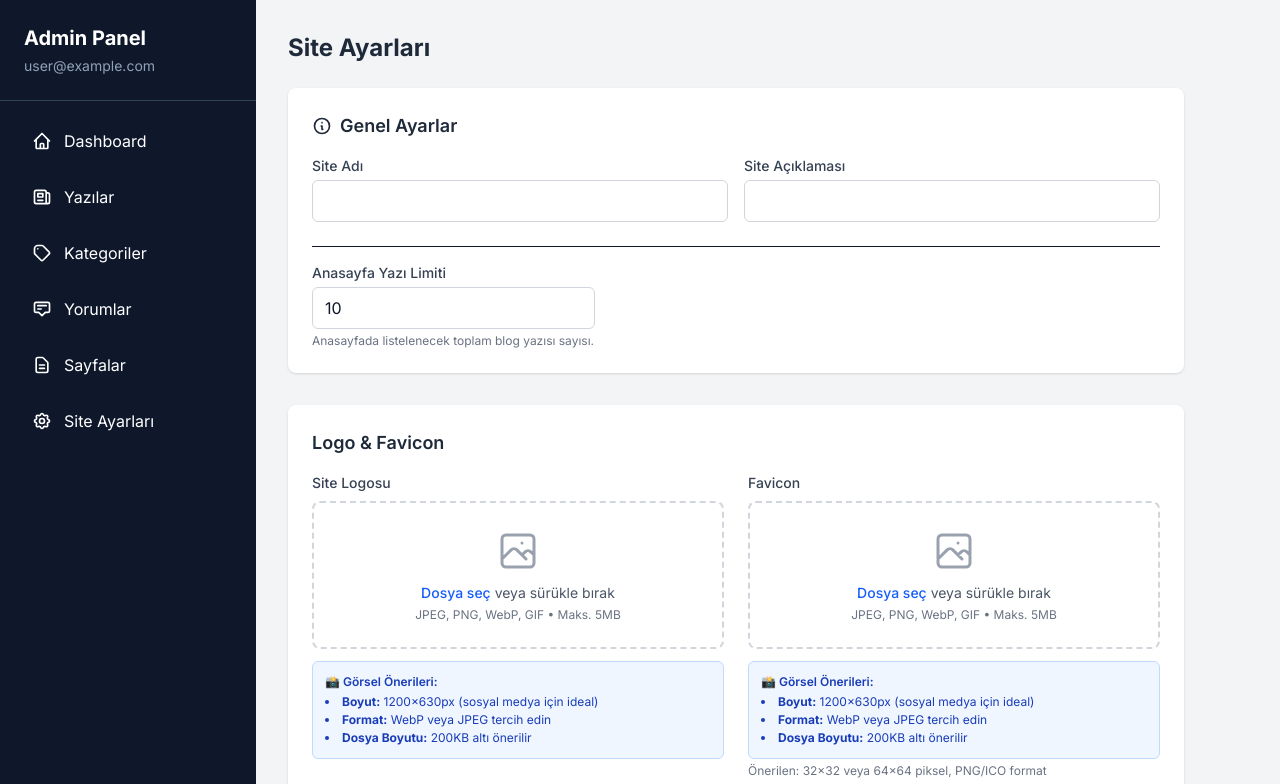
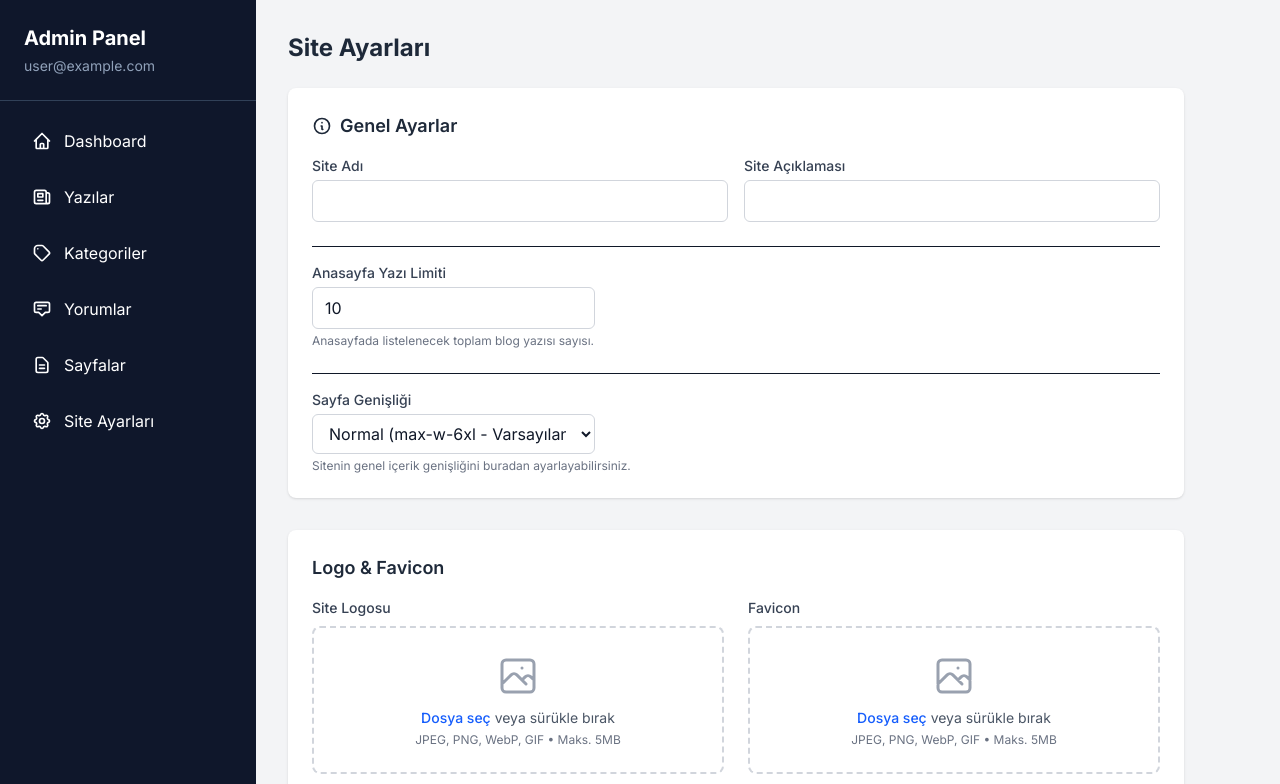
Before and after one commit to cooderhasan/hasanblog, a Next.js app: page /admin/settings in a window 1280 px wide. Shown: the top 784 px of the page. Built offline with nearby package versions, Linux system fonts and the light colour scheme; no server answers; the database is empty; sample sign-in values are in the browser's storage.

Commit message:
feat: Add configurable layout width setting

```diff
--- a/src/app/admin/(dashboard)/settings/page.tsx
+++ b/src/app/admin/(dashboard)/settings/page.tsx
@@ -19,6 +19,7 @@ interface SiteSettings {
     customHeadCode: string | null;
     customFooterCode: string | null;
     postsPerPage: number;
+    layoutWidth: string;
 }
 
 export default function SettingsPage() {
@@ -118,6 +119,23 @@ export default function SettingsPage() {
                             className="w-full md:w-1/3 px-3 py-2 border border-gray-300 rounded-md focus:ring-2 focus:ring-blue-500"
                         />
                         <p className="text-xs text-gray-500 mt-1">Anasayfada listelenecek toplam blog yazısı sayısı.</p>
+                    </div>
+
+                    <div className="mt-6 border-t pt-4">
+                        <label className="block text-sm font-medium text-gray-700 mb-1">Sayfa Genişliği</label>
+                        <select
+                            value={settings?.layoutWidth || 'max-w-6xl'}
+                            onChange={(e) => updateField('layoutWidth', e.target.value)}
+                            className="w-full md:w-1/3 px-3 py-2 border border-gray-300 rounded-md focus:ring-2 focus:ring-blue-500"
+                        >
+                            <option value="max-w-4xl">Dar (max-w-4xl)</option>
+                            <option value="max-w-5xl">Orta (max-w-5xl)</option>
+                            <option value="max-w-6xl">Normal (max-w-6xl - Varsayılan)</option>
+                            <option value="max-w-7xl">Geniş (max-w-7xl)</option>
+                            <option value="max-w-full">Tam Genişlik (Full)</option>
+                            <option value="container">Container (Standart)</option>
+                        </select>
+                        <p className="text-xs text-gray-500 mt-1">Sitenin genel içerik genişliğini buradan ayarlayabilirsiniz.</p>
                     </div>
                 </section>
 
--- a/src/app/api/settings/route.ts
+++ b/src/app/api/settings/route.ts
@@ -44,6 +44,7 @@ export async function POST(request: NextRequest) {
                 customHeadCode: data.customHeadCode,
                 customFooterCode: data.customFooterCode,
                 postsPerPage: parseInt(data.postsPerPage) || 10,
+                layoutWidth: data.layoutWidth || 'max-w-6xl',
             },
             create: {
                 id: 'main',
@@ -60,6 +61,7 @@ export async function POST(request: NextRequest) {
                 customHeadCode: data.customHeadCode,
                 customFooterCode: data.customFooterCode,
                 postsPerPage: parseInt(data.postsPerPage) || 10,
+                layoutWidth: data.layoutWidth || 'max-w-6xl',
             }
         });
 
--- a/src/app/hizmetler/page.tsx
+++ b/src/app/hizmetler/page.tsx
@@ -1,5 +1,6 @@
 import Breadcrumb from '@/components/Breadcrumb';
 import { Metadata } from 'next';
+import PageContainer from '@/components/PageContainer';
 
 export const metadata: Metadata = {
     title: 'Hizmetler - Hasan Durmuş',
@@ -10,7 +11,7 @@ export default function ServicesPage() {
     return (
         <div className="bg-white min-h-screen">
             <div className="bg-blue-900 text-white py-12">
-                <div className="max-w-6xl mx-auto px-4">
+                <PageContainer>
                     <div className="mb-4">
                         <Breadcrumb items={[
                             { label: 'Ana Sayfa', href: '/' },
@@ -18,10 +19,10 @@ export default function ServicesPage() {
                         ]} />
                     </div>
                     <h1 className="text-4xl font-bold mb-4">Hizmetler</h1>
-                </div>
+                </PageContainer>
             </div>
 
-            <div className="max-w-6xl mx-auto px-4 py-12">
+            <PageContainer className="py-12">
                 <div className="grid grid-cols-1 md:grid-cols-2 lg:grid-cols-3 gap-8">
                     {/* Service 1 */}
                     <div className="p-6 border rounded-lg hover:shadow-lg transition-shadow">
@@ -47,7 +48,7 @@ export default function ServicesPage() {
                         </p>
                     </div>
                 </div>
-            </div>
+            </PageContainer>
         </div>
     );
 }
--- a/src/app/page.tsx
+++ b/src/app/page.tsx
@@ -3,6 +3,7 @@ import BlogListItem from '@/components/BlogListItem';
 import Sidebar from '@/components/Sidebar';
 import { getRecentPosts } from '@/lib/blog';
 import prisma from '@/lib/prisma';
+import PageContainer from '@/components/PageContainer';
 
 export default async function Home() {
   const settings = await prisma.siteSettings.findUnique({ where: { id: 'main' } });
@@ -16,7 +17,7 @@ export default async function Home() {
 
   return (
     <div className="bg-white min-h-screen py-8">
-      <div className="max-w-6xl mx-auto px-4">
+      <PageContainer>
 
         {/* Featured Section */}
         <FeaturedSection posts={featuredPosts} />
@@ -47,7 +48,7 @@ export default async function Home() {
           </div>
         </div>
 
-      </div>
+      </PageContainer>
     </div>
   );
 }
--- a/src/components/Footer.tsx
+++ b/src/components/Footer.tsx
@@ -3,7 +3,7 @@ import Image from 'next/image';
 import { getPostsByCategory, getRecentPosts } from '@/lib/blog';
 import { BlogPost } from '@/types/blog';
 
-export default async function Footer() {
+export default async function Footer({ layoutWidth = 'max-w-6xl' }: { layoutWidth?: string }) {
     const currentYear = new Date().getFullYear();
 
     // Fetch data for columns
@@ -63,7 +63,7 @@ export default async function Footer() {
         <footer className="bg-[#111] text-gray-300">
             {/* Top Section - Featured Categories */}
             <div className="border-b border-gray-800">
-                <div className="max-w-6xl mx-auto px-4 py-12">
+                <div className={`${layoutWidth} mx-auto px-4 py-12`}>
                     <div className="grid grid-cols-1 md:grid-cols-3 gap-8">
                         {renderColumn('E-TİCARET', eTicaretPosts)}
                         {renderColumn('PAZARYERLERİ', pazarYeriPosts)}
@@ -74,7 +74,7 @@ export default async function Footer() {
 
             {/* Bottom Section - Navigation & Copyright */}
             <div className="bg-black py-6">
-                <div className="max-w-6xl mx-auto px-4 flex flex-col md:flex-row items-center justify-between gap-4">
+                <div className={`${layoutWidth} mx-auto px-4 flex flex-col md:flex-row items-center justify-between gap-4`}>
 
                     {/* Bottom Nav */}
                     <nav>
--- a/src/components/Header.tsx
+++ b/src/components/Header.tsx
@@ -6,14 +6,15 @@ import Image from 'next/image';
 
 interface HeaderProps {
     logoUrl?: string | null;
+    layoutWidth?: string;
 }
 
-export default function Header({ logoUrl }: HeaderProps) {
+export default function Header({ logoUrl, layoutWidth = 'max-w-6xl' }: HeaderProps) {
     const [isMenuOpen, setIsMenuOpen] = useState(false);
 
     return (
         <header className="bg-white border-b-2 border-green-500 relative">
-            <nav className="max-w-6xl mx-auto px-4 py-4">
+            <nav className={`${layoutWidth} mx-auto px-4 py-4`}>
                 <div className="flex flex-col lg:flex-row items-center justify-between gap-4">
 
                     {/* Logo Area */}
--- a/src/components/LayoutWrapper.tsx
+++ b/src/components/LayoutWrapper.tsx
@@ -16,12 +16,12 @@ export default async function LayoutWrapper({ children }: { children: React.Reac
 
     const publicLayout = (
         <>
-            <Header logoUrl={settings?.logoUrl} />
+            <Header logoUrl={settings?.logoUrl} layoutWidth={settings?.layoutWidth} />
             <main className="min-h-screen">
                 {children}
             </main>
             <WhatsappButton />
-            <Footer />
+            <Footer layoutWidth={settings?.layoutWidth} />
         </>
     );
 
--- /dev/null
+++ b/src/components/PageContainer.tsx
@@ -0,0 +1,30 @@
+import prisma from '@/lib/prisma';
+import { ReactNode } from 'react';
+
+interface PageContainerProps {
+    children: ReactNode;
+    className?: string;
+}
+
+export default async function PageContainer({ children, className = '' }: PageContainerProps) {
+    let widthClass = 'max-w-6xl';
+
+    try {
+        const settings = await prisma.siteSettings.findUnique({
+            where: { id: 'main' },
+            select: { layoutWidth: true }
+        });
+
+        if (settings?.layoutWidth) {
+            widthClass = settings.layoutWidth;
+        }
+    } catch (e) {
+        console.error('Failed to fetch layout width', e);
+    }
+
+    return (
+        <div className={`${widthClass} mx-auto px-4 ${className}`}>
+            {children}
+        </div>
+    );
+}
```
Also changed, not shown: src/app/blog/[slug]/page.tsx (+5 -4 lines), src/app/blog/page.tsx (+5 -4 lines), src/app/hakkimda/page.tsx (+5 -4 lines), src/app/iletisim/page.tsx (+5 -4 lines), 1 other file (tests, documents, lock files or other folders).
